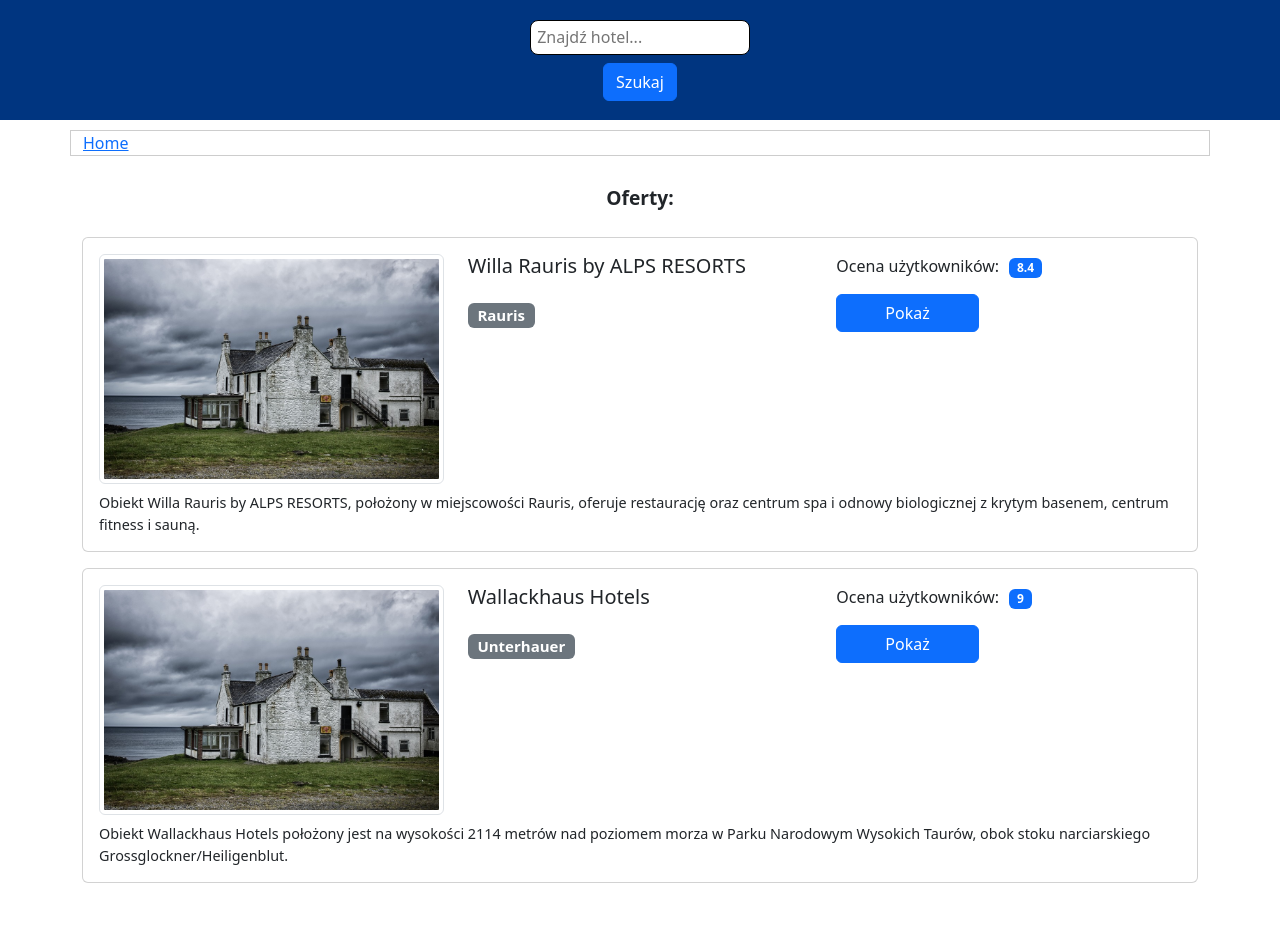
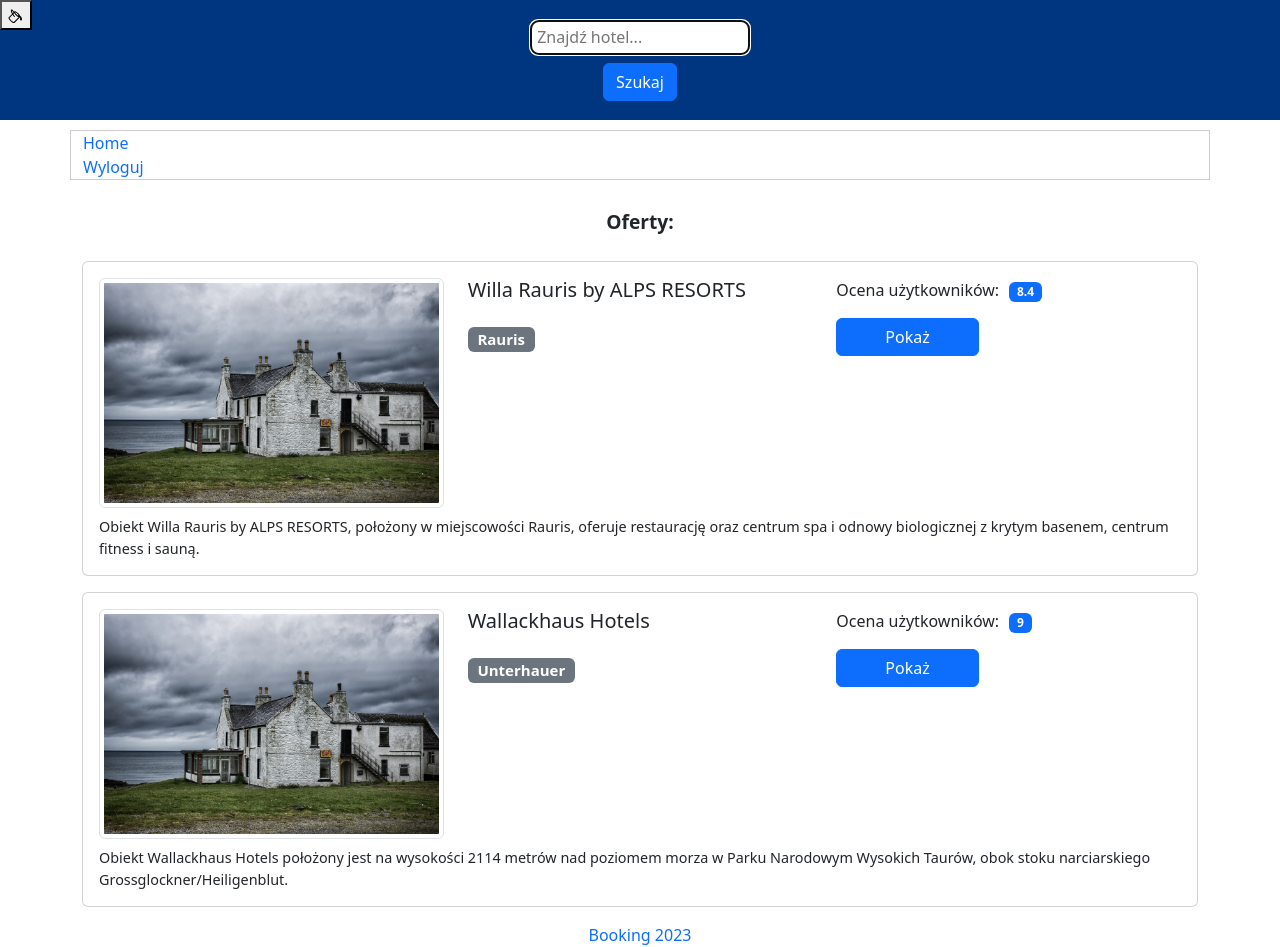
Before and after one commit to Pawel-Burakowski/Booking_App, a React (Create React App) app: page / in a window 1280 px wide. Before the commit the page ends 899 px from the top, so only its background shows below. Built offline with nearby package versions, Linux system fonts and the light colour scheme.

Commit message:
Added Button function, Footer and Layout

```diff
--- a/src/App.js
+++ b/src/App.js
@@ -4,6 +4,11 @@ import Header from "./components/Header/Header"
 import Menu from "./components/Menu/Menu"
 import Hotels from "./components/Hotels/Hotels"
 import LoadingIcon from "./components/UI/LoadingIcon"
+import Searchbar from "./components/Header/Searchbar/Searchbar"
+import Layout from "./components/Layout/Layout"
+import Footer from "./components/Footer/Footer"
+import Button from "./components/UI/Button/Button"
+import AuthContext from "./context/authContext"
 
 class App extends Component {
 	hotels = [
@@ -30,6 +35,8 @@ class App extends Component {
 	state = {
 		hotels: [],
 		loading: true,
+		theme: "primary",
+		isAuthenticated: true
 	}
 
 	searchHandler(value) {
@@ -54,16 +61,39 @@ class App extends Component {
 		console.log("komponent zaktualizownay")
 	}
 
+	changeTheme = () => {
+		const newTheme = this.state.theme === "primary" ? "danger" : "primary"
+		this.setState({ theme: newTheme })
+	}
+
 	render() {
 		return (
 			<div className='App'>
-				<Header onSearch={value => this.searchHandler(value)} />
-				<Menu />
-				{this.state.loading ? (
-					<LoadingIcon />
-				) : (
-					<Hotels hotels={this.state.hotels} />
-				)}
+				<AuthContext.Provider value={{isAuthenticated: this.state.isAuthenticated,
+				login: () => this.setState({ isAuthenticated: true }),
+				logout: () => this.setState({ isAuthenticated: false }),
+				}}>
+					<Layout
+						header={
+							<Header>
+								<Searchbar
+									onSearch={value => this.searchHandler(value)}
+									theme={this.state.theme}
+								/>
+								<Button onChange={this.changeTheme} />
+							</Header>
+						}
+						menu={<Menu theme={this.state.theme} />}
+						content={
+							this.state.loading ? (
+								<LoadingIcon />
+							) : (
+								<Hotels hotels={this.state.hotels} theme={this.state.theme} />
+							)
+						}
+						footer={<Footer theme={this.state.theme} />}
+					/>
+				</AuthContext.Provider>
 			</div>
 		)
 	}
--- /dev/null
+++ b/src/components/Footer/Footer.js
@@ -0,0 +1,9 @@
+import React from "react"
+
+function Footer (props) {
+    return (
+        <div className={`text-center text-${props.theme}`}>Booking 2023</div>
+    )
+}
+
+export default Footer
--- a/src/components/Header/Header.js
+++ b/src/components/Header/Header.js
@@ -1,11 +1,12 @@
 import React from "react"
 import "./Header.css"
-import Searchbar from "../Header/Searchbar/Searchbar"
+/* import Searchbar from "../Header/Searchbar/Searchbar" */
 
 function Header(props) {
 	return (
 		<header className='site-header'>
-			<Searchbar onSearch={props.onSearch} />
+			{props.children}
+			{/* <Searchbar onSearch={props.onSearch} /> */}
 		</header>
 	)
 }
--- a/src/components/Header/Searchbar/Searchbar.js
+++ b/src/components/Header/Searchbar/Searchbar.js
@@ -1,4 +1,4 @@
-import React, { useState } from "react"
+import React, { useEffect, useState } from "react"
 import PropTypes from "prop-types"
 import "./Searchbar.css"
 
@@ -24,6 +24,12 @@ function Searchbar(props) {
 		}
 	}
 
+	useEffect(() => {
+		console.log("wykonam się raz, bo pusta tablica []");
+		const input = document.querySelector('.search')
+		console.log(input.focus());
+	}, [] )
+
 	return (
 		<div className='row-12'>
 			<div className='d-flex justify-content-center'>
@@ -31,14 +37,14 @@ function Searchbar(props) {
 					value={value}
 					onChange={updateValue}
 					onKeyDown={onKeyDownHandler} /* Podpięcie search() pod Enter */
-					className='inputSearch'
+					className='inputSearch search'
 					type='text'
 					placeholder=' Znajdź hotel...'
 				/>
 			</div>
 
 			<div className='d-flex justify-content-center mt-2'>
-				<button onClick={search} type='button' className='btn btn-primary'>
+				<button onClick={search} type='button' className={`btn btn-${props.theme}`}>
 					Szukaj
 				</button>
 			</div>
--- a/src/components/Hotels/Hotel/Hotel.js
+++ b/src/components/Hotels/Hotel/Hotel.js
@@ -38,7 +38,7 @@ function Hotel(props) {
 										{props.rating}
 									</span>
 								</p>
-								<a href='#' className='btn btn-primary px-5'>
+								<a href='#' className={`btn btn-${props.theme} px-5`}>
 									Pokaż
 								</a>
 							</div>
--- a/src/components/Hotels/Hotels.js
+++ b/src/components/Hotels/Hotels.js
@@ -13,7 +13,8 @@ class Hotels extends Component {
 			<div className='container'>
 				<h2 className='title'>Oferty:</h2>
 				{this.props.hotels.map(hotel => (
-					<Hotel key={hotel.id} {...hotel} />
+					<Hotel key={hotel.id} {...hotel}
+					theme={this.props.theme} />
 				))}
 			</div>
 		)
--- /dev/null
+++ b/src/components/Layout/Layout.js
@@ -0,0 +1,15 @@
+import React from "react"
+
+function Layout(props) {
+	return (
+        <div>
+            <div>{props.header}</div>
+            <div>{props.menu}</div>
+            <div>{props.content}</div>
+            <div>{props.footer}</div>
+
+        </div>
+    )
+}
+
+export default Layout
--- a/src/components/Menu/Menu.css
+++ b/src/components/Menu/Menu.css
@@ -13,3 +13,7 @@
     border: 1px solid #cdcdcd;
     margin: 10px 0;
 }
+
+ul a {
+    text-decoration: none;
+}
--- a/src/components/Menu/Menu.js
+++ b/src/components/Menu/Menu.js
@@ -1,14 +1,42 @@
 import React from "react"
+import { useContext } from "react"
 import "./Menu.css"
+import AuthContext from "../../context/authContext"
 
 function Menu() {
+	const auth = useContext(AuthContext)
+
+	const login = e => {
+		e.preventDefault()
+		auth.login()
+	}
+
+	const logout = e => {
+		e.preventDefault()
+		auth.logout()
+	}
+
 	return (
-		<div className="container menuContainer">
-			<ul className="menu">
-                <li className="menu-item">
-                    <a href="#">Home</a>
-                </li>
-            </ul>
+		<div className='container menuContainer'>
+			<ul className='menu'>
+				<li className='menu-item'>
+					<a href='#'>Home</a>
+				</li>
+
+				{auth.isAuthenticated ? (
+					<li>
+						<a href='#' onClick={logout}>
+							Wyloguj
+						</a>
+					</li>
+				) : (
+					<li>
+						<a href='#' onClick={login}>
+							Zaloguj
+						</a>
+					</li>
+				)}
+			</ul>
 		</div>
 	)
 }
--- /dev/null
+++ b/src/components/UI/Button/Button.js
@@ -0,0 +1,19 @@
+import React from "react"
+
+export default function Button(props) {
+	return (
+		<button
+			className='position-absolute top-0 start-0'
+			onClick={props.onChange}>
+			<svg
+				xmlns='http://www.w3.org/2000/svg'
+				width='16'
+				height='16'
+				fill='currentColor'
+				className='bi bi-paint-bucket'
+				viewBox='0 0 16 16'>
+				<path d='M6.192 2.78c-.458-.677-.927-1.248-1.35-1.643a2.972 2.972 0 0 0-.71-.515c-.217-.104-.56-.205-.882-.02-.367.213-.427.63-.43.896-.003.304.064.664.173 1.044.196.687.556 1.528 1.035 2.402L.752 8.22c-.277.277-.269.656-.218.918.055.283.187.593.36.903.348.627.92 1.361 1.626 2.068.707.707 1.441 1.278 2.068 1.626.31.173.62.305.903.36.262.05.64.059.918-.218l5.615-5.615c.118.257.092.512.05.939-.03.292-.068.665-.073 1.176v.123h.003a1 1 0 0 0 1.993 0H14v-.057a1.01 1.01 0 0 0-.004-.117c-.055-1.25-.7-2.738-1.86-3.494a4.322 4.322 0 0 0-.211-.434c-.349-.626-.92-1.36-1.627-2.067-.707-.707-1.441-1.279-2.068-1.627-.31-.172-.62-.304-.903-.36-.262-.05-.64-.058-.918.219l-.217.216zM4.16 1.867c.381.356.844.922 1.311 1.632l-.704.705c-.382-.727-.66-1.402-.813-1.938a3.283 3.283 0 0 1-.131-.673c.091.061.204.15.337.274zm.394 3.965c.54.852 1.107 1.567 1.607 2.033a.5.5 0 1 0 .682-.732c-.453-.422-1.017-1.136-1.564-2.027l1.088-1.088c.054.12.115.243.183.365.349.627.92 1.361 1.627 2.068.706.707 1.44 1.278 2.068 1.626.122.068.244.13.365.183l-4.861 4.862a.571.571 0 0 1-.068-.01c-.137-.027-.342-.104-.608-.252-.524-.292-1.186-.8-1.846-1.46-.66-.66-1.168-1.32-1.46-1.846-.147-.265-.225-.47-.251-.607a.573.573 0 0 1-.01-.068l3.048-3.047zm2.87-1.935a2.44 2.44 0 0 1-.241-.561c.135.033.324.11.562.241.524.292 1.186.8 1.846 1.46.45.45.83.901 1.118 1.31a3.497 3.497 0 0 0-1.066.091 11.27 11.27 0 0 1-.76-.694c-.66-.66-1.167-1.322-1.458-1.847z' />
+			</svg>
+		</button>
+	)
+}
--- /dev/null
+++ b/src/context/authContext.js
@@ -0,0 +1,9 @@
+import React from "react"
+
+const AuthContext = React.createContext({
+    isAuthenticated: false,
+    login: () => {},
+    logout: () => {}
+})
+
+export default AuthContext
```
